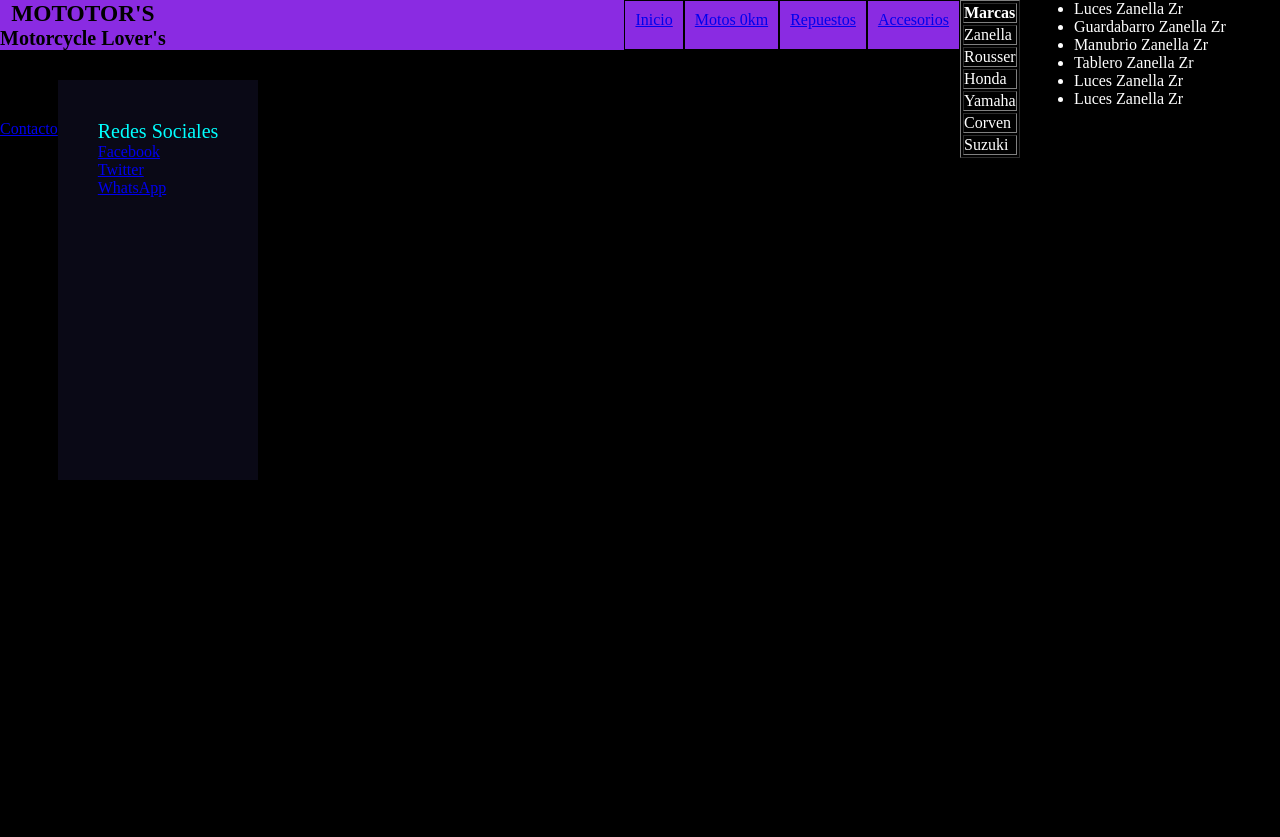
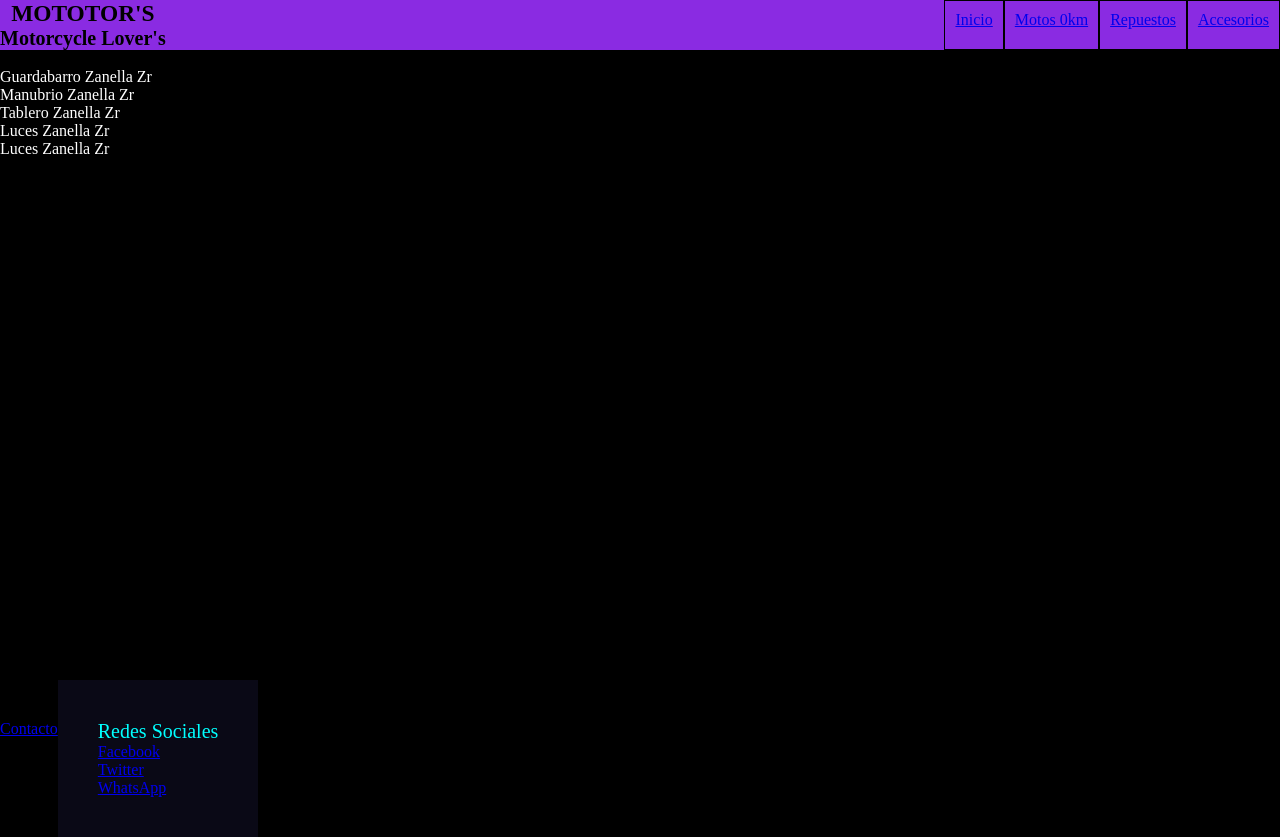
Before and after one commit to JeromFEB/Mototors, a plain HTML site: page Pages/repuestos.html in a window 1280 px wide. Before the commit the page ends 800 px from the top, so only its background shows below. Drawn offline with Linux system fonts and the light colour scheme; a web font is replaced by a local one.

Commit message:
Avance con main y repuestos

```diff
--- a/Pages/repuestos.html
+++ b/Pages/repuestos.html
@@ -29,40 +29,13 @@
     <main>
 
         <section class="menuVenta">
-            <table border="1">
-                <thead>
-                    <tr>
-                        <td a href=""><strong>Marcas</strong></td>
-                    </tr>
-                </thead>
-                <tbody>
-                    <tr>
-                        <td a href="">Zanella</td>
-                    </tr>
-                    <tr>
-                        <td>Rousser</td>
-                    </tr>
-                    <tr>
-                        <td>Honda</td>
-                    </tr>
-                    <tr>
-                        <td>Yamaha</td>
-                    </tr>
-                    <tr>
-                        <td>Corven</td>
-                    </tr>
-                    <tr>
-                        <td>Suzuki</td>
-                    </tr>
-                </tbody>
-            </table>
-        </section>
+
 
         <section class="itemsVenta">
 
             <ul>
-                <li class="item">Luces Zanella Zr</li>
-                <li class="item">Guardabarro Zanella Zr</li>
+                <li class="item"><a href="" Zanella Zr</li>
+                <li class="item"><a href="https://th.bing.com/th/id/OIP.M7gCYge6okgYHeGrBWy3ogHaE9?w=301&h=201&c=7&r=0&o=5&dpr=1.25&pid=1.7"></a> Guardabarro Zanella Zr</li>
                 <li class="item">Manubrio Zanella Zr</li>
                 <li class="item">Tablero Zanella Zr</li>
                 <li class="item">Luces Zanella Zr</li>
--- a/css/style.css
+++ b/css/style.css
@@ -8,33 +8,14 @@
 body{
     background-color: black;
     color: white;
-    display: grid;
-    grid-template-columns: 1fr;
-    grid-template-rows: 60px 500px 50px;
-    /*grid-template-areas:
-    "encabezado encabezado"
-    "contenido contenido aside"
-    "pie pie pie";*/
-    row-gap: 20px;
+
 }
-
-/*header{
-    grid-area: "encabezado";
-}
-.mainPresentacion{
-    grid-area: "contenido";
-}
-aside{
-    grid-area: "aside";
-}
-
-footer{
-    grid-area: "pie";*/
 
 
 /* Contenido del Nav */
 
 nav{
+    grid-area: "encabezado";
     background-color: #8A2BE2;
     display: flex;
     flex-flow: column;
@@ -81,10 +62,6 @@ li:hover{
 
 /* Contenido Principal */
 
-main{
-    display: flex;
-    flex-flow: column wrap;
-}
 
 .mainPresentacion{
     margin-top: 30px;
@@ -98,11 +75,7 @@ main{
 
 }
 
-iframe{
-    overflow: scroll;
-    width: 320px;
-    height: 240px;
-}
+.mainMap
 
 /* Menu de Repuestos */
 
@@ -111,12 +84,16 @@ iframe{
 }
 
 .itemsVenta{
-    display: inline-block;
+    display: grid;
+    grid-template-columns: repeat(4, 1fr);
+    grid-template-rows: 200px 200px 200px;
+    gap: 15px;
 }
 
 /* Contenido del Footer */
 
 footer{
+    grid-area: "pie";
     display: flex;
     flex-direction: row;
 }
@@ -140,11 +117,6 @@ footer{
 
 @media (min-width: 600px){
 
-    body{
-        display: grid;
-        grid-template-columns: 3fr 1fr;
-        grid-template-rows: 60px 400px 50px;
-    }
 
     nav{
         display: flex;
@@ -179,6 +151,11 @@ footer{
 
     /* Contenido Principal */
 
+    main{
+        grid-template-columns: ;
+        grid-template-rows: ;
+    }
+
     /* Footer */
 
     .footerContact{
```
Also changed, not shown: index.html (+7 -10 lines).
